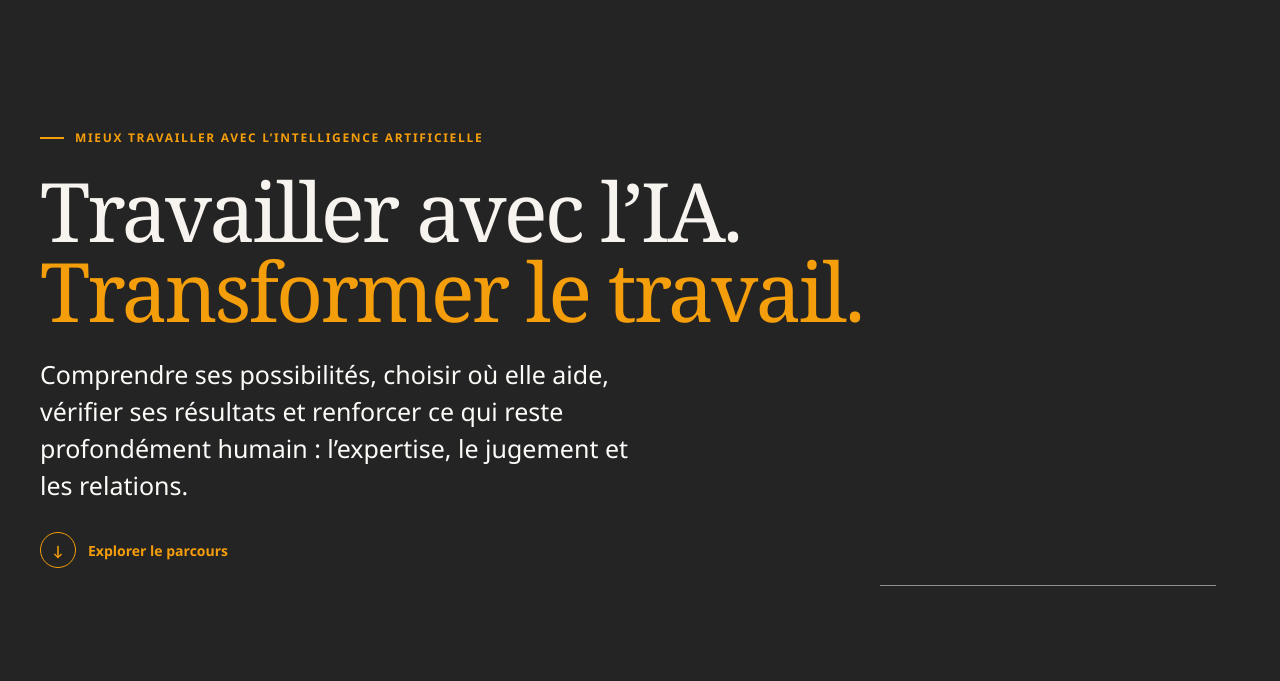
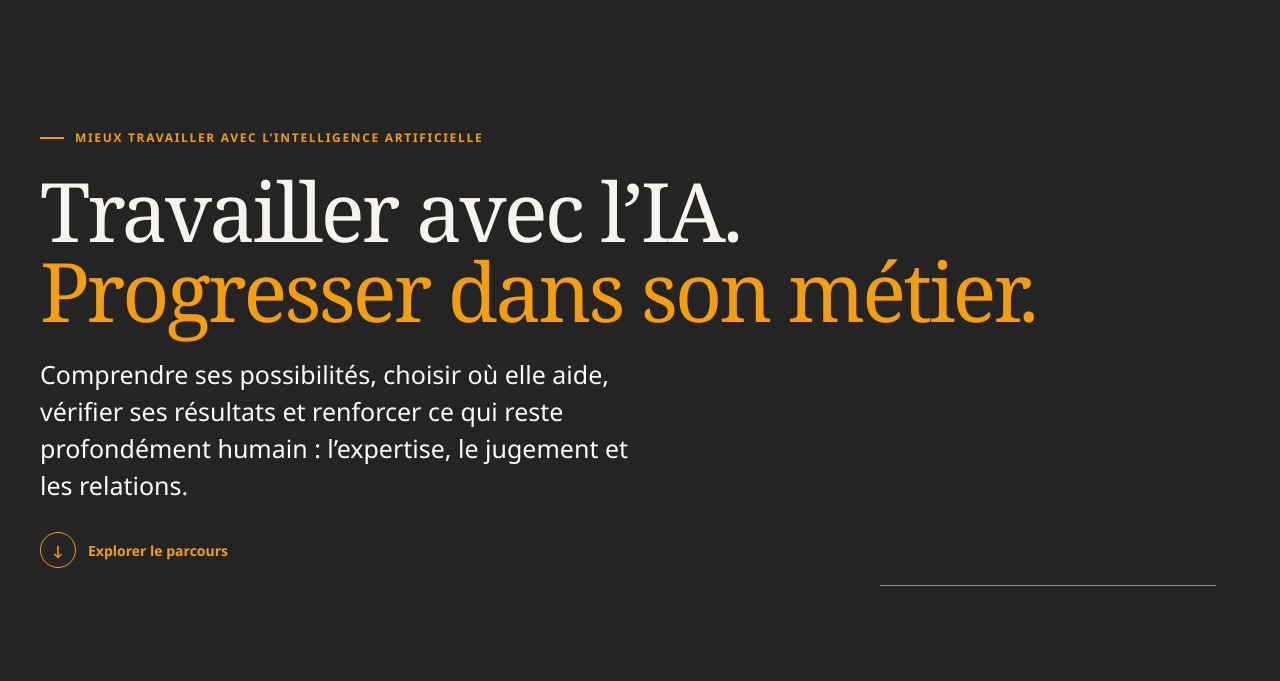
Before and after one commit to NricL/MyPage, a plain HTML site: page travailler-avec-ia/index.html in a window 1280 px wide. Shown: the part 119-800 px from the top of the page. Drawn offline with Linux system fonts and the light colour scheme.

Commit message:
Update masterclass title
Co-authored-by: Copilot <223556219+Copilot@users.noreply.github.com>

```diff
--- a/travailler-avec-ia/index.html
+++ b/travailler-avec-ia/index.html
@@ -332,7 +332,7 @@ button:focus-visible,a:focus-visible,summary:focus-visible{outline:3px solid var
   <section class="hero wrap" id="accueil">
     <div>
       <p class="eyebrow">Mieux travailler avec l’intelligence artificielle</p>
-      <h1>Travailler avec l’IA.<br><em>Transformer le travail.</em></h1>
+      <h1>Travailler avec l’IA.<br><em>Progresser dans son métier.</em></h1>
       <p class="hero-deck">Comprendre ses possibilités, choisir où elle aide, vérifier ses résultats et renforcer ce qui reste profondément humain : l’expertise, le jugement et les relations.</p>
       <a class="jump-start" href="#partie-1"><span aria-hidden="true">↓</span> Explorer le parcours</a>
     </div>
@@ -513,7 +513,7 @@ button:focus-visible,a:focus-visible,summary:focus-visible{outline:3px solid var
   };
   addEventListener('scroll',updateProgress,{passive:true});addEventListener('resize',updateProgress);updateProgress();
   const slides=[
-    {part:'01 · Le métier',kicker:'01 / La compétence professionnelle',title:'Travailler avec l’IA. Transformer le travail.',lead:'Comprendre ses possibilités, choisir où elle aide, vérifier ses résultats et renforcer ce qui reste profondément humain.',points:['Développer une expertise qui permet de mieux travailler avec l’IA.','Exercer son jugement et prendre la responsabilité du résultat.']},
+    {part:'01 · Le métier',kicker:'01 / La compétence professionnelle',title:'Travailler avec l’IA. Progresser dans son métier.',lead:'Comprendre ses possibilités, choisir où elle aide, vérifier ses résultats et renforcer ce qui reste profondément humain.',points:['Développer une expertise qui permet de mieux travailler avec l’IA.','Exercer son jugement et prendre la responsabilité du résultat.']},
     {part:'01 · Le métier',kicker:'01 / Apprendre réellement à travailler avec l’IA',title:'La maîtrise ne se réduit pas au prompt.',lead:'Une bonne consigne commence par un objectif et un contexte.',points:['Définir l’objectif','Fournir le contexte utile','Choisir la tâche à confier','Évaluer le résultat'],image:'masterclass-illustrations/01-prompt-magique.png',alt:'Une femme déguisée en magicienne pointe sa baguette vers son ordinateur.'},
     {part:'01 · Le métier',kicker:'01 / Expérimenter les usages dans son métier',title:'Reconnaître quand l’IA n’est pas le bon outil.',lead:'',points:['Expérimenter les usages utiles dans son métier','Reconnaître quand l’IA n’est pas le bon outil'],image:'masterclass-illustrations/02-mauvais-outil.png',alt:'Une personne, la langue tirée de concentration, utilise son ordinateur comme un marteau alors qu’un vrai marteau est posé à côté.'},
     {part:'01 · Le métier',kicker:'02 / Exercer et cultiver son esprit critique',title:'Une réponse fluide n’est pas forcément juste.',lead:'',points:['Une réponse fluide n’est pas forcément juste','Vérifier les faits et revenir aux sources','Repérer les omissions, les contradictions et les nuances perdues'],image:'masterclass-illustrations/03-valider-sans-verifier.png',alt:'Une personne souriante, les yeux bandés, tamponne VALIDÉ sur un document à côté de son ordinateur affichant un assistant IA.'},
```
Also changed, not shown: index.html (+1 -1 lines), 1 other file.
